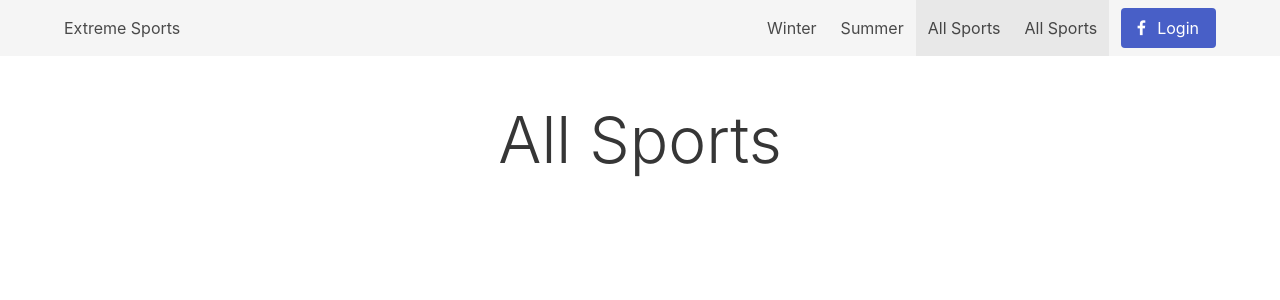
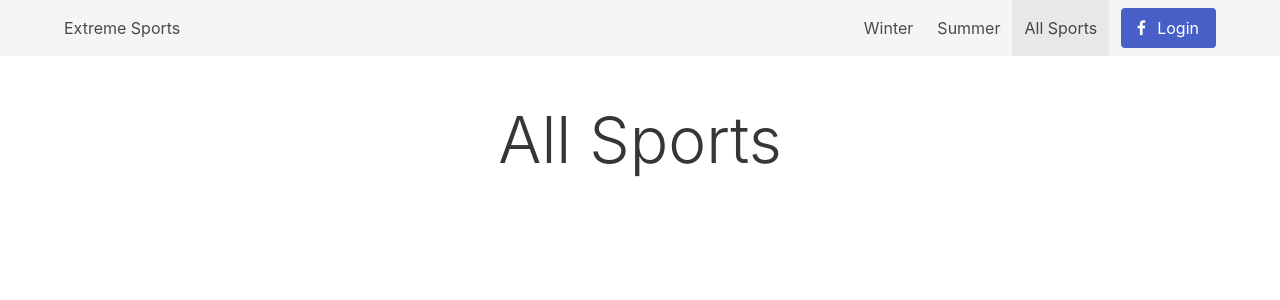
Before and after one commit to andrew-t-james/extreme-sports, a Flask app: page /sports in a window 1280 px wide. Shown: the top 300 px of the page. Run offline with Flask 2, Linux system fonts and the light colour scheme; data that the repository does not hold is empty; some libraries are stand-ins or nearby versions.

Commit message:
remove link from layout

```diff
--- a/templates/layout.html
+++ b/templates/layout.html
@@ -33,9 +33,6 @@
             </a>
             <a {% if request.path=='/summer' %}class="navbar-item is-active" {% endif %} class="navbar-item" href="/summer">
               Summer
-            </a>
-            <a {% if request.path=='/sports' %}class="navbar-item is-active" {% endif %} class="navbar-item" href="/sports">
-              All Sports
             </a>
             <a {% if request.path=='/sports' %}class="navbar-item is-active" {% endif %} class="navbar-item" href="/sports">
               All Sports
```
